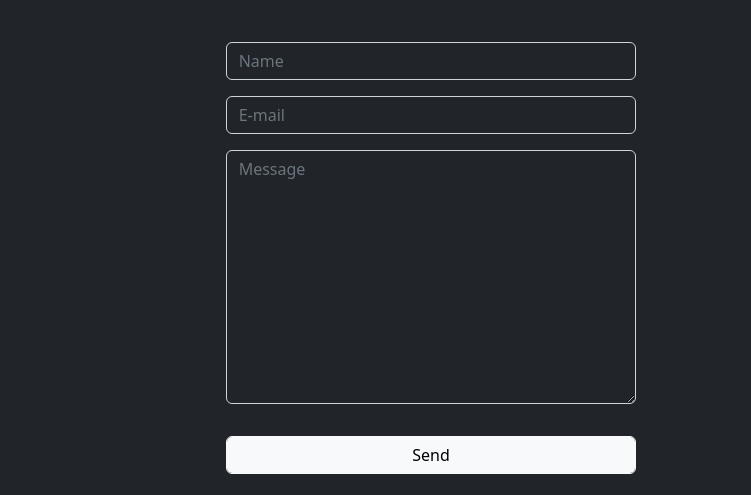
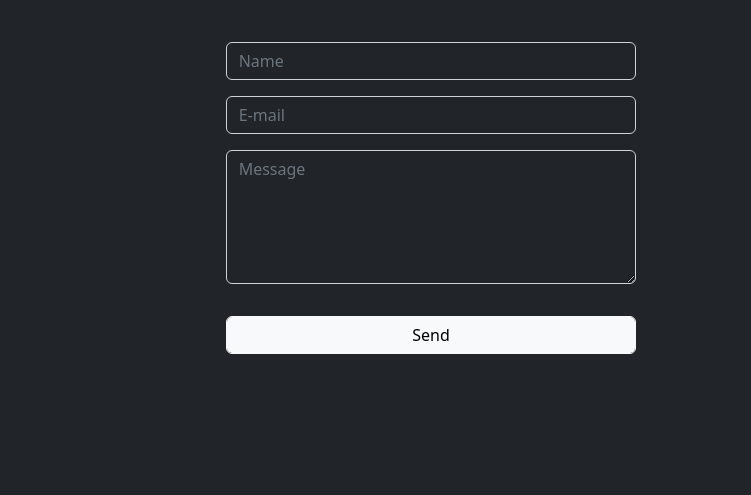
Before and after one commit to nwalipaul0911/my_portfolio, a plain HTML site: page index.html in a window 1280 px wide. Shown: the part 1292-1787 px from the top of the page, 529-1280 px from the left. Drawn offline with nearby package versions, Linux system fonts and the light colour scheme; a web font is replaced by a local one.

Commit message:
Form adjustment

```diff
--- a/index.html
+++ b/index.html
@@ -113,7 +113,7 @@
           <form name="contact" class="col-8 mx-auto" netlify>
             <input class="bg-dark form-control my-3 text-light" type="text" name="name" placeholder="Name"/>
             <input class="bg-dark form-control my-3 text-light" type="email" name="email" placeholder="E-mail"/>
-            <textarea class="bg-dark form-control my-3 text-light" name="message" id="" cols="30" rows="10" placeholder="Message"></textarea>
+            <textarea class="bg-dark form-control my-3 text-light" name="message" id="" rows="5" placeholder="Message"></textarea>
             <button type="submit" class="btn btn-light form-control my-3">Send</button>
           </form>
 
```
